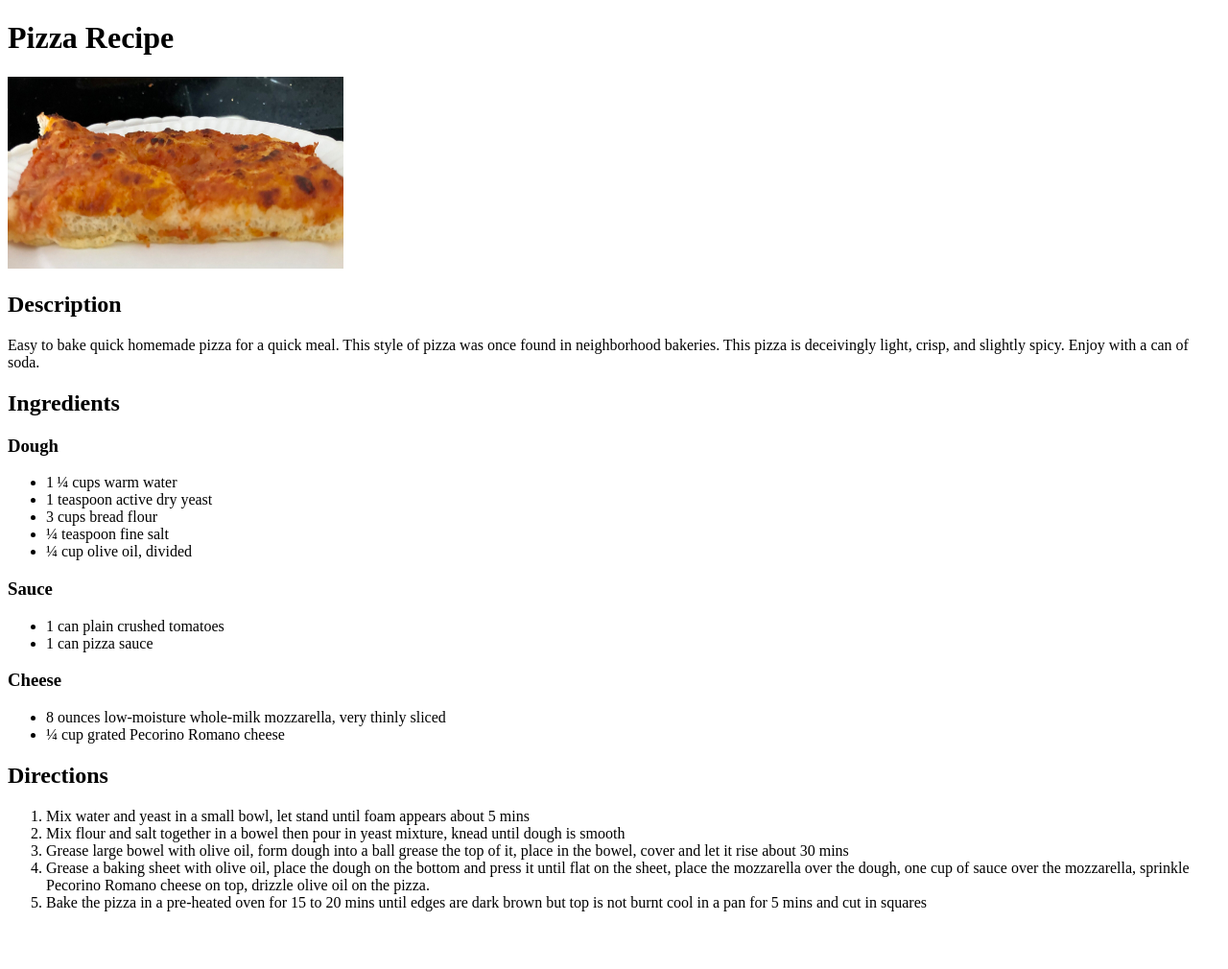
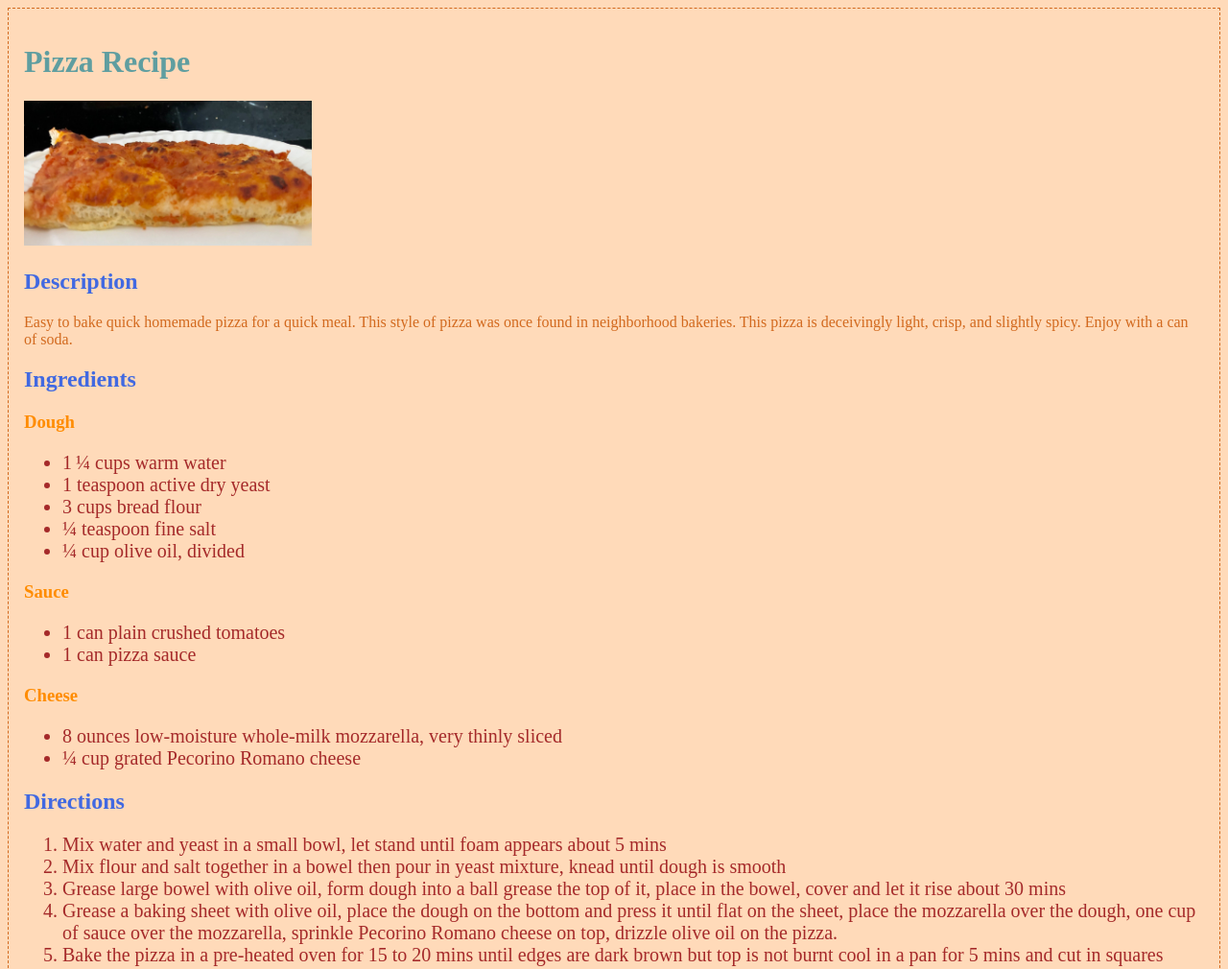
Before and after one commit to Samboy275/odin-recipies, a plain HTML site: page recipes/pizza.html in a window 1280 px wide. Shown: the top 1010 px of the page at 96% size. Before the commit the page ends 966 px from the top, so only its background shows below. Drawn offline with Linux system fonts and the light colour scheme.

Commit message:
Add styles.css apply styles to html pages

```diff
--- a/recipes/pizza.html
+++ b/recipes/pizza.html
@@ -5,9 +5,10 @@
     <meta http-equiv="X-UA-Compatible" content="IE=edge">
     <meta name="viewport" content="width=device-width, initial-scale=1.0">
     <title>Pizza Recipe</title>
+    <link rel="stylesheet" href="../styles.css">
 </head>
 <body>
-    <h1>Pizza Recipe</h1>
+    <h1 class="page-subject">Pizza Recipe</h1>
     <img src="../images/pizza.jpg" height="200px" width="350px">
     <h2>Description</h2>
     <p>Easy to bake quick homemade pizza for a quick meal. This style of pizza was once found in neighborhood bakeries. This pizza is deceivingly light, crisp, and slightly spicy.
--- /dev/null
+++ b/styles.css
@@ -0,0 +1,31 @@
+body{
+    background-color: peachpuff;
+    color: chocolate;
+    border: 1px dashed;
+    padding: 1rem;
+}
+
+.page-subject{
+    font-weight: bold;
+    color: cadetblue;
+}
+
+img{
+    width: 300px;
+    height: auto;
+}
+
+h2{
+    font-weight: bold;
+    color: royalblue;
+}
+
+h3{
+    font-weight: bold;
+    color: darkorange;
+}
+
+ul ,ol{
+    color: brown;
+    font-size: 20px;
+}
```
Also changed, not shown: index.html (+2 -1 lines), recipes/banana-shake.html (+2 -1 lines), recipes/beans-stew.html (+2 -1 lines).
